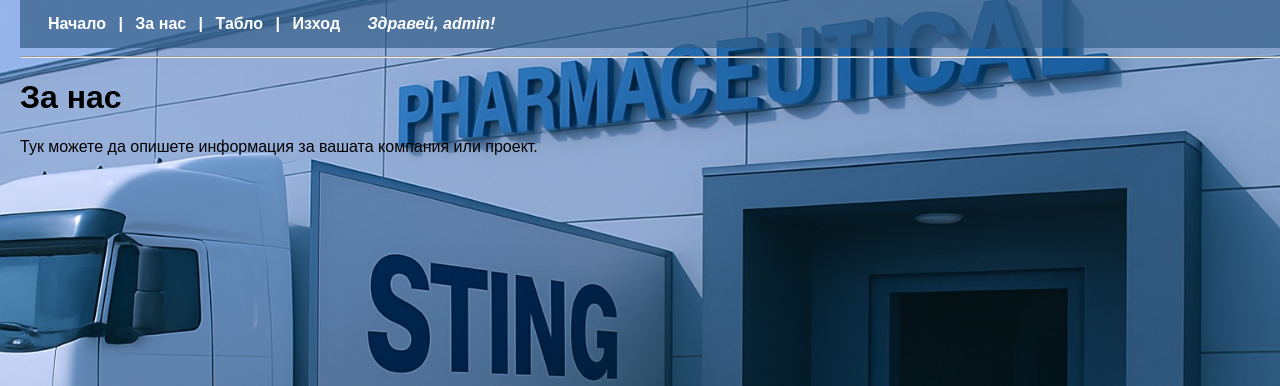
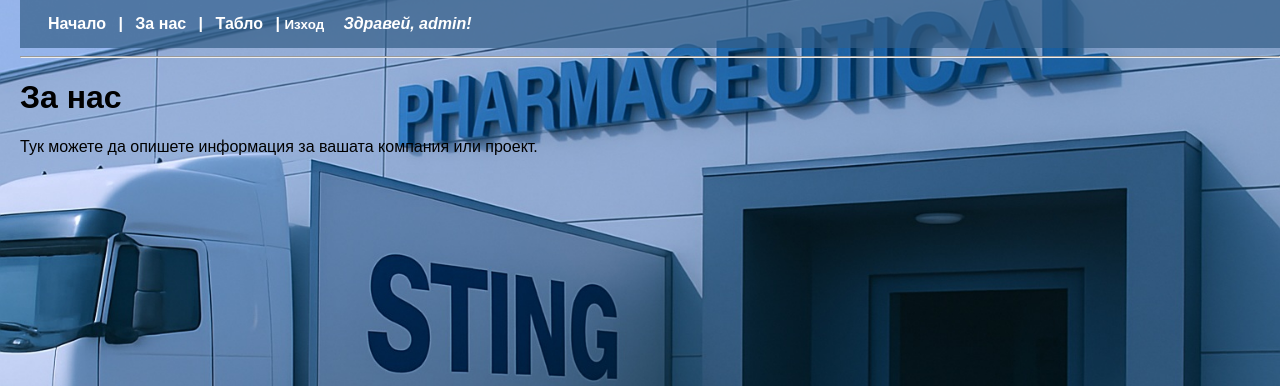
Before and after one commit to AlexanderHrHristov/logisting, a Django app: page /about/ in a window 1280 px wide. Shown: the top 386 px of the page. Run offline with Django 5.2, Linux system fonts and the light colour scheme; a user stored in the database is signed in.

Commit message:
Fix logout to use POST instead of GET

```diff
--- a/users/templates/base.html
+++ b/users/templates/base.html
@@ -8,15 +8,17 @@
 </head>
 <body>
     <nav>
-    <body>
-
-
         <a href="{% url 'home' %}">Начало</a> |
         <a href="{% url 'about' %}">За нас</a> |
 
         {% if user.is_authenticated %}
             <a href="{% url 'dashboard' %}">Табло</a> |
-            <a href="{% url 'logout' %}">Изход</a>
+            <form method="post" action="{% url 'logout' %}" style="display: inline;">
+                {% csrf_token %}
+                <button type="submit" style="background:none; border:none; padding:0; color:white; cursor:pointer; font-weight:bold;">
+                    Изход
+                </button>
+            </form>
             <span>Здравей, {{ user.username }}!</span>
         {% else %}
             <a href="{% url 'login' %}">Вход</a> |
--- a/users/urls.py
+++ b/users/urls.py
@@ -2,11 +2,12 @@ from django.urls import path
 from django.contrib.auth.views import LoginView, LogoutView
 from .views import login_view, register_view, home_view
 from . import views # Импортираме views от текущото приложение
+from django.contrib.auth import views as auth_views
 
 urlpatterns = [
     path('', home_view, name='home'),  # Начална страница
     path('login/', LoginView.as_view(template_name='users/login.html'), name='login'),
-    path('logout/', LogoutView.as_view(), name='logout'),
+    path('logout/', auth_views.LogoutView.as_view(), name='logout'),
     path('register/', register_view, name='register'),
     path('about/', views.about_view, name='about'),  # 🟢 Добави това
     path('dashboard/', views.dashboard_view, name='dashboard'),
```
Also changed, not shown: db.sqlite3, 1 other file.
